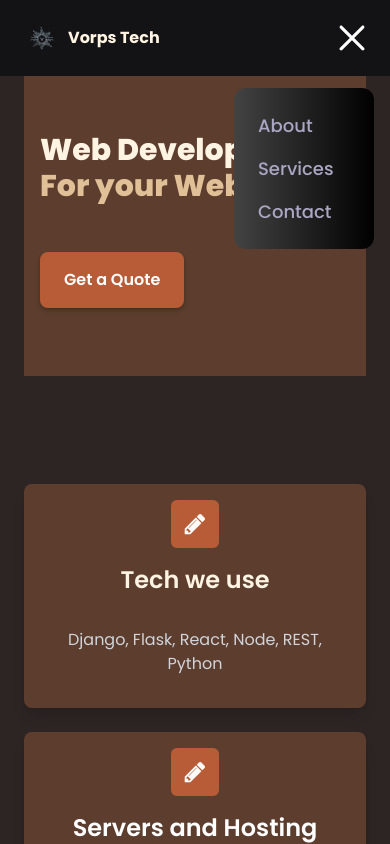
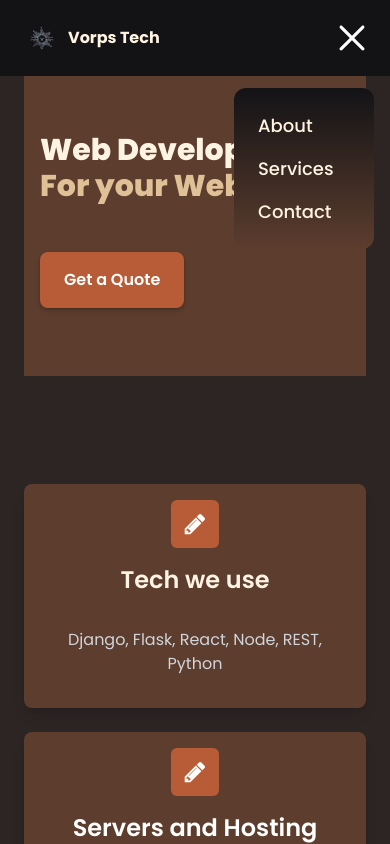
Before and after one commit to ParthJuneja/three-d-portfolio, a React (Vite) app: page /web in a window 390 px wide. Both pictures are taken after a click on the picture 352 px from the left and 38 px from the top of the page. Shown: the top 844 px of the page. Built offline with nearby package versions, Linux system fonts and the light colour scheme.

Commit message:
navbar theme

```diff
--- a/src/components/Dropdown.jsx
+++ b/src/components/Dropdown.jsx
@@ -1,12 +1,18 @@
 import React from 'react'
 
 const Dropdown = () => {
-  return (
-    <div>
-      <button id="dropdownDelayButton" data-dropdown-toggle="dropdownDelay" data-dropdown-delay="500" data-dropdown-trigger="hover" className="text-white bg-blue-700 hover:bg-blue-800 focus:ring-4 focus:outline-none focus:ring-blue-300 font-medium rounded-lg text-sm px-4 py-2.5 text-center inline-flex items-center dark:bg-blue-600 dark:hover:bg-blue-700 dark:focus:ring-blue-800" type="button">Dropdown hover <svg class="w-4 h-4 ml-2" aria-hidden="true" fill="none" stroke="currentColor" viewBox="0 0 24 24" xmlns="http://www.w3.org/2000/svg"><path stroke-linecap="round" stroke-linejoin="round" stroke-width="2" d="M19 9l-7 7-7-7"></path></svg></button>
-      {/* <!-- Dropdown menu --> */}
-      <div id="dropdownDelay" class="z-10 hidden bg-white divide-y divide-gray-100 rounded-lg shadow w-44 dark:bg-gray-700">
-        <ul class="py-2 text-sm text-gray-700 dark:text-gray-200" aria-labelledby="dropdownDelayButton">
+  return (<div>
+    <button id="dropdownDefaultButton"
+      data-dropdown-toggle="dropdown"
+      class="text-white bg-blue-700 hover:bg-blue-800 focus:ring-4 focus:outline-none focus:ring-blue-300 font-medium rounded-lg text-sm px-4 py-2.5 text-center inline-flex items-center dark:bg-blue-600 dark:hover:bg-blue-700 dark:focus:ring-blue-800"
+      type="button">
+        Dropdown button
+        <svg class="w-4 h-4 ml-2" aria-hidden="true" fill="none" stroke="currentColor" viewBox="0 0 24 24" xmlns="http://www.w3.org/2000/svg">
+          <path stroke-linecap="round" stroke-linejoin="round" stroke-width="2" d="M19 9l-7 7-7-7"></path>
+        </svg>
+      </button>
+    <div id="dropdown" class="z-10 hidden bg-white divide-y divide-gray-100 rounded-lg shadow w-44 dark:bg-gray-700">
+      <ul class="py-2 text-sm text-gray-700 dark:text-gray-200" aria-labelledby="dropdownDefaultButton">
         <li>
           <a href="#" class="block px-4 py-2 hover:bg-gray-100 dark:hover:bg-gray-600 dark:hover:text-white">Dashboard</a>
         </li>
@@ -21,7 +27,9 @@ const Dropdown = () => {
         </li>
       </ul>
     </div>
+
   </div>
+
   )
 }
 
--- a/src/components/Navbar.jsx
+++ b/src/components/Navbar.jsx
@@ -43,14 +43,14 @@ const Navbar = () => {
             onClick={() => { setToggle(!Toggle); }} />
         </div>
         {/* Mobile Menu */}
-        <div className={`${!Toggle ? 'hidden' : 'flex'} p-6 black-gradient absolute top-20 right-0 mx-4 my-2 min-w-[140px] z-10 rounded-xl`}>
+        <div className={`${!Toggle ? 'hidden' : 'flex'} p-6 bg-gradient-to-b from-darker to-brownlight absolute top-20 right-0 mx-4 my-2 min-w-[140px] z-10 rounded-xl`}>
             <ul className="list-none flex justify-end items-start flex-col gap-4" >
               {navLinks.map((link) => (
                 <li
                   key={link.id}
                   className={`${active === link.title
-                    ? "text-white"
-                    : "text-secondary"
+                    ? "text-beige"
+                    : "text-lightbeige"
                     } hover:text-white text-[18px] font-medium cursor pointer`}
                   onClick={() => setActive(link.title)}>
 
```
Also changed, not shown: 1 other file (tests, documents, lock files or other folders). Lines whose indentation alone changed are shown as unchanged.
